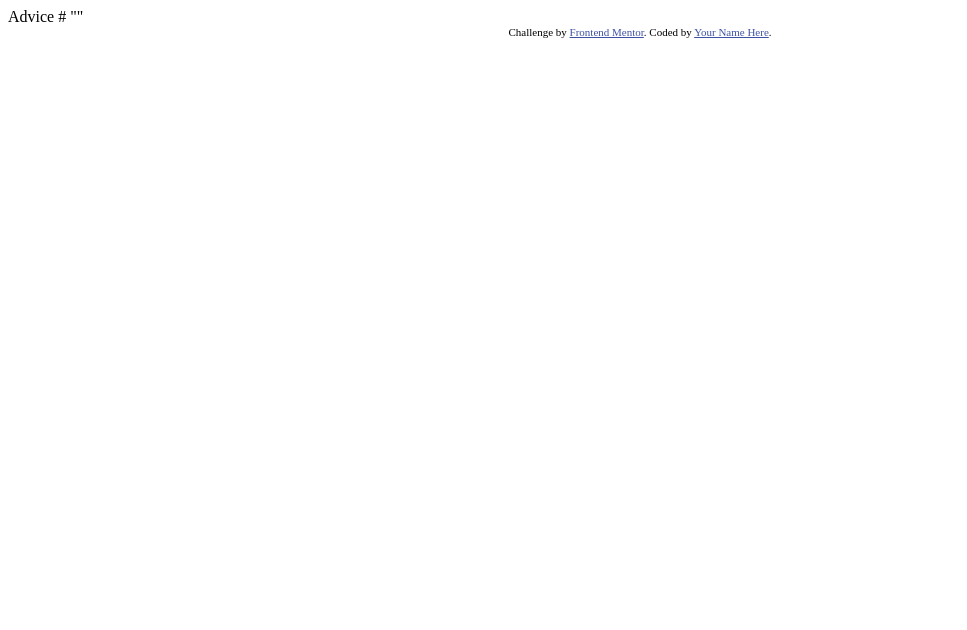
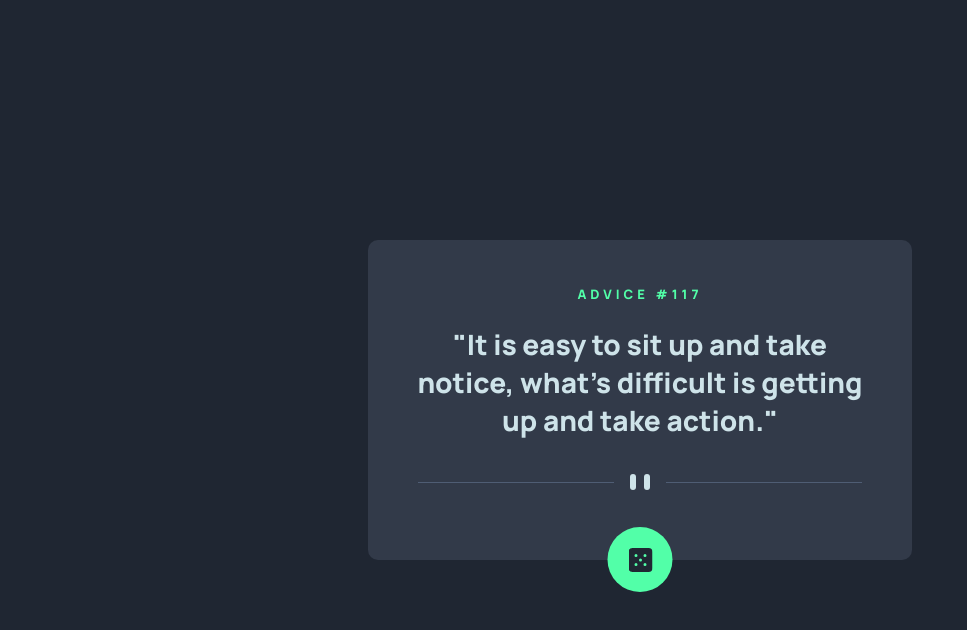
Before and after one commit to sanketcharanpahadi/advice-generator-app, a plain HTML site: page index.html in a window 1280 px wide. Shown: the whole page, without its empty margins (0-967 px from the left). Drawn offline with Linux system fonts and the light colour scheme.

Commit message:
index.html updated

```diff
--- a/index.html
+++ b/index.html
@@ -1,28 +1,44 @@
 <!DOCTYPE html>
 <html lang="en">
-<head>
-  <meta charset="UTF-8">
-  <meta name="viewport" content="width=device-width, initial-scale=1.0"> <!-- displays site properly based on user's device -->
+  <head>
+    <meta charset="UTF-8" />
+    <meta name="viewport" content="width=device-width, initial-scale=1.0" />
 
-  <link rel="icon" type="image/png" sizes="32x32" href="./images/favicon-32x32.png">
+    <link
+      rel="icon"
+      type="image/png"
+      sizes="32x32"
+      href="./images/favicon-32x32.png"
+    />
+    <link rel="stylesheet" href="style.css" />
 
-  <title>Frontend Mentor | Advice generator app</title>
+    <title>Frontend Mentor | Advice generator app</title>
+  </head>
+  <body>
+    <main class="flex">
+      <div class="container">
+        <h1 class="advice-id">Advice #117</h1>
+        <p class="advice">
+          "It is easy to sit up and take notice, what's difficult is getting up
+          and take action."
+        </p>
+        <img
+          src="images/pattern-divider-mobile.svg"
+          alt=""
+          class="divider-mob"
+        />
+        <img
+          src="images/pattern-divider-desktop.svg"
+          alt=""
+          class="divider-des"
+        />
 
-  <!-- Feel free to remove these styles or customise in your own stylesheet 👍 -->
-  <style>
-    .attribution { font-size: 11px; text-align: center; }
-    .attribution a { color: hsl(228, 45%, 44%); }
-  </style>
-</head>
-<body>
+        <div class="expand flex">
+          <img src="images/icon-dice.svg" alt="" />
+        </div>
+      </div>
+    </main>
 
-  Advice #<!-- Advice ID goes here -->
-
-  "<!-- Advice text goes here -->"
-
-  <div class="attribution">
-    Challenge by <a href="https://www.frontendmentor.io?ref=challenge" target="_blank">Frontend Mentor</a>.
-    Coded by <a href="#">Your Name Here</a>.
-  </div>
-</body>
+    <script src="script.js"></script>
+  </body>
 </html>
```
